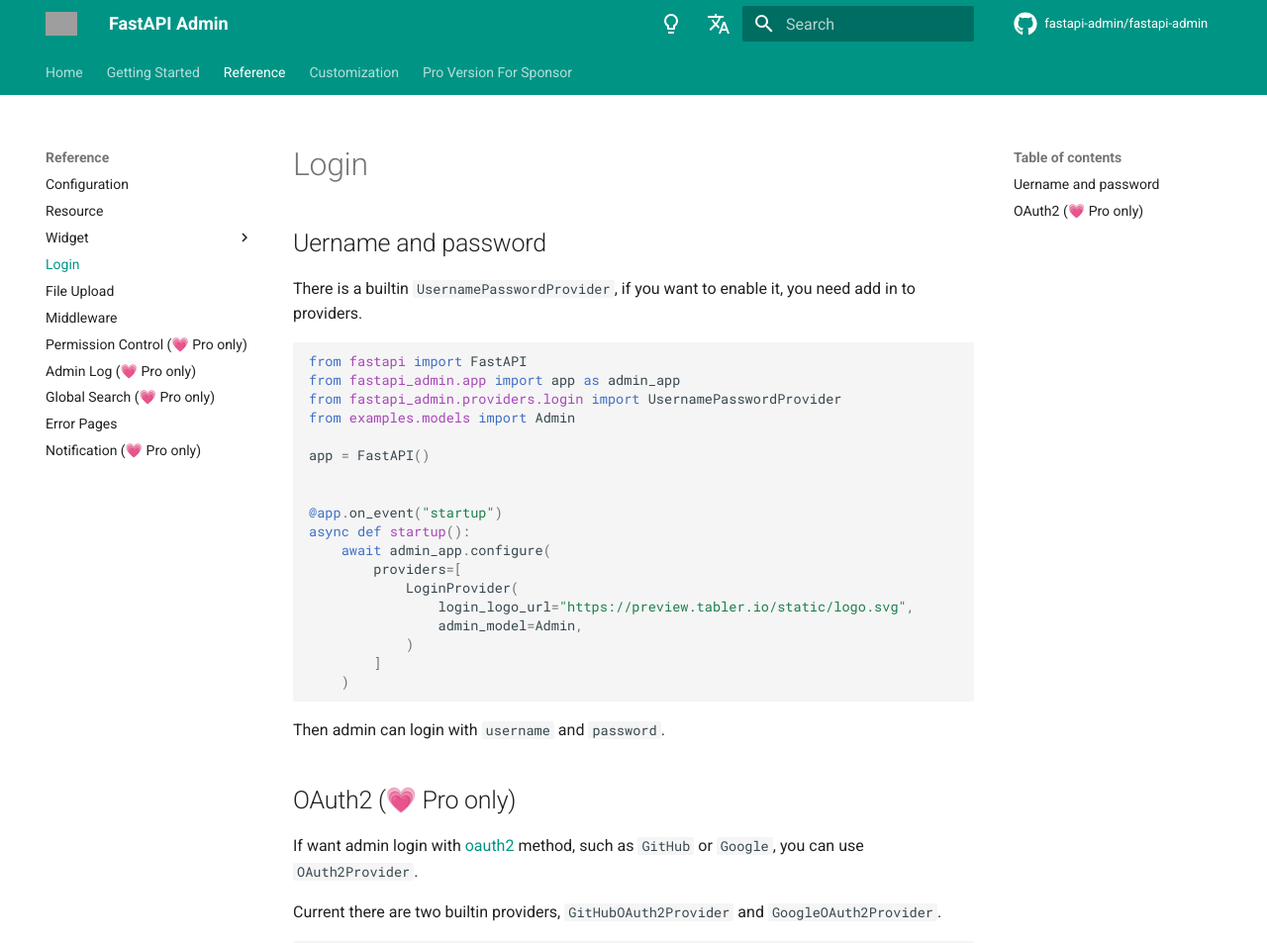
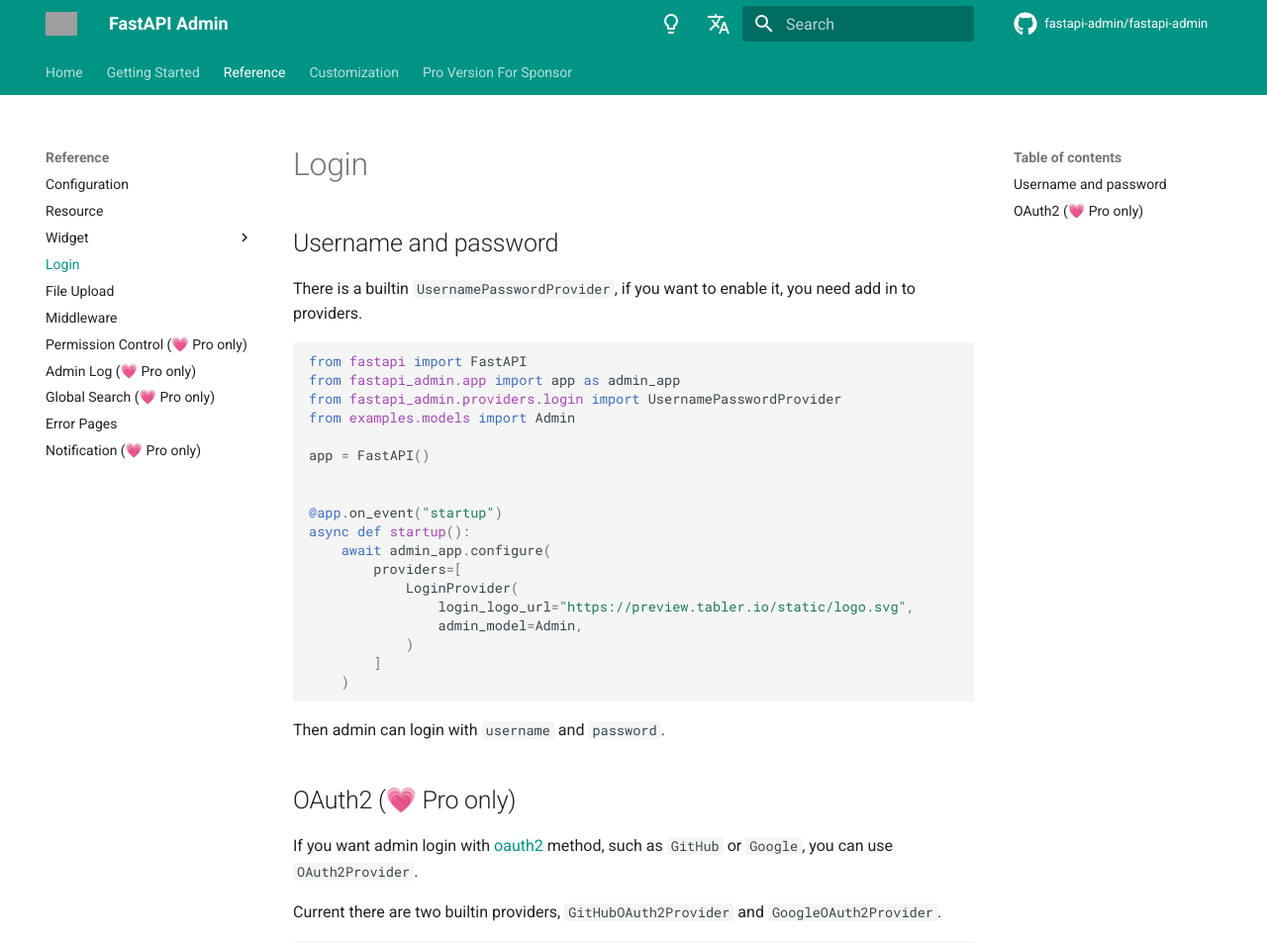
Before and after one commit to fastapi-admin/fastapi-admin.github.io, an MkDocs documentation site: the page built from docs/en/docs/reference/login.md, in a window 1280 px wide and 1400 px high. Shown: the top 953 px of the window at 99% size. Built offline with MkDocs 1.6.1 and Material for MkDocs 9.7.7, drawn with Linux system fonts in a browser that asks for light colours; comment, search, counter and statistics services are not loaded; grey boxes are pictures that could not be loaded.

Commit message:
fix for login.md
typo fix

```diff
--- a/docs/en/docs/reference/login.md
+++ b/docs/en/docs/reference/login.md
@@ -1,6 +1,6 @@
 # Login
 
-## Uername and password
+## Username and password
 
 There is a builtin `UsernamePasswordProvider`, if you want to enable it, you need add in to providers.
 
@@ -29,7 +29,7 @@
 
 ## OAuth2  (💗 Pro only)
 
-If want admin login with [oauth2](https://datatracker.ietf.org/doc/html/rfc6749) method, such as `GitHub` or `Google`,
+If you want admin login with [oauth2](https://datatracker.ietf.org/doc/html/rfc6749) method, such as `GitHub` or `Google`,
 you can use `OAuth2Provider`.
 
 Current there are two builtin providers, `GitHubOAuth2Provider` and `GoogleOAuth2Provider`.
```
